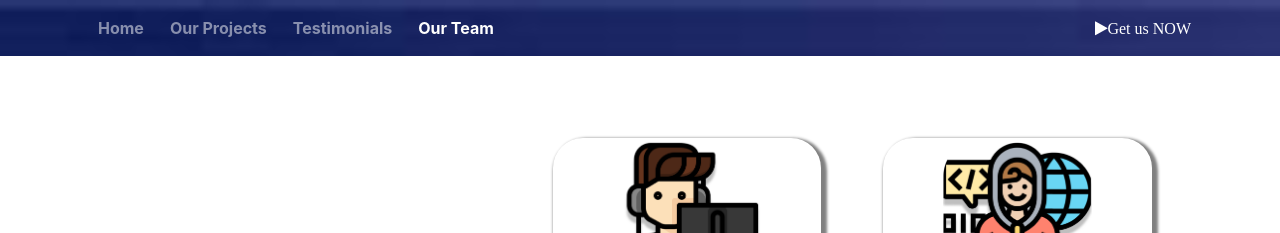
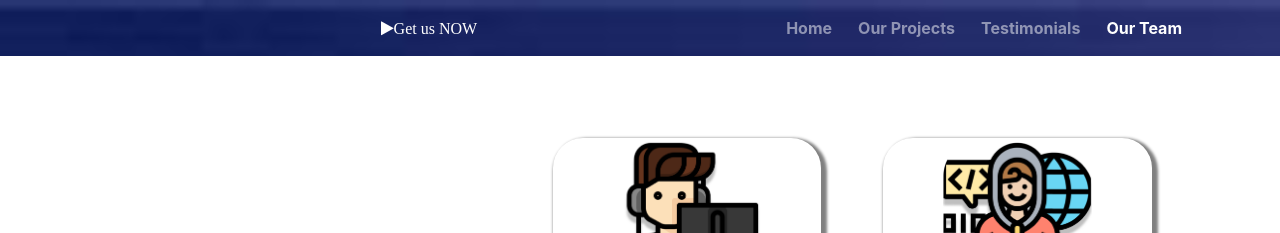
Before and after one commit to malaysrivastava/Website, a website: page team.html in a window 1280 px wide. Shown: the top 233 px of the page. Drawn offline with nearby package versions, Linux system fonts and the light colour scheme.

Commit message:
Update team.html

```diff
--- a/team.html
+++ b/team.html
@@ -29,19 +29,20 @@
       <button class="navbar-toggler" type="button" data-toggle="collapse" data-target="#Navbar">
         <span class="fa fa-align-justify fa-lg"></span>
       </button>
-      <div class="collapse navbar-collapse" id="Navbar">
-        <ul class="navbar-nav mr-auto">
-          <li class="nav-item"><a href="./index.html" class="nav-link"><strong>Home</strong></a></li>
+     <span class="navbar-text ml-auto">
+          <a data-toggle="modal" data-target="#app" class="ms">
+            <span class="fa fa-play">Get us NOW</span>
+
+          </a>
+        </span>
+
+       <ul class="navbar-nav ml-auto">
+     <li class="nav-item"><a href="./index.html" class="nav-link"><strong>Home</strong></a></li>
           <li class="nav-item"><a href="./ourproj.html" class="nav-link"><strong>Our Projects</strong></a></li>
           <li class="nav-item"> <a href="./test.html" class="nav-link"><strong>Testimonials</strong></a></li>
           <li class="nav-item active"> <a href="./team.html" class="nav-link"> <strong>Our Team</strong> </a> </li>
         </ul>
-        <span class="navbar-text">
-          <a data-toggle="modal" data-target="#app" class="ms">
-            <span class="fa fa-play">Get us NOW</span>
-          </a>
-        </span>
-      </div>
+            </div>
     </div>
   </nav>
 
```
